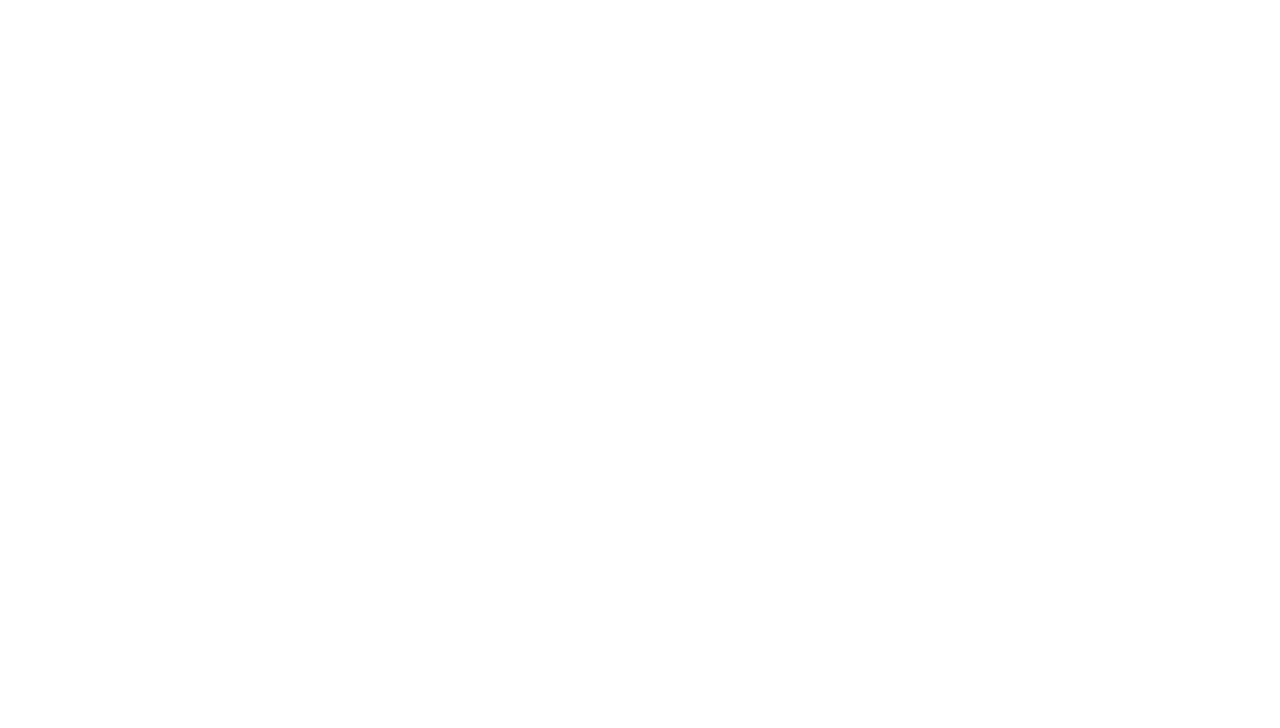
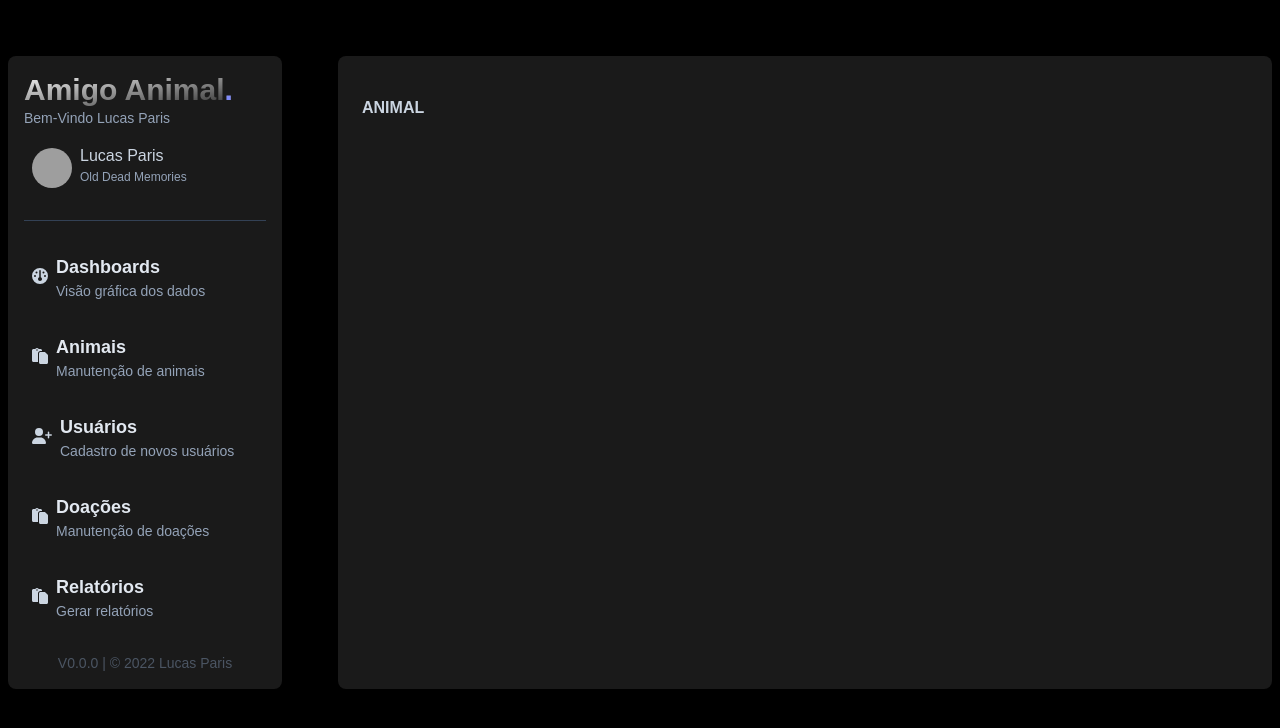
Before and after one commit to lucashparis/animal-friend, a React (Create React App) app in the folder frontend/: page /animal in a window 1280 px wide. Before the commit this address had no page. Shown: the top 728 px of the page. Built offline with nearby package versions, Linux system fonts and the light colour scheme; grey boxes are pictures that could not be loaded; a web font is replaced by a local one.

Commit message:
feat: Implement mvp pages

```diff
--- a/frontend/src/App.js
+++ b/frontend/src/App.js
@@ -1,13 +1,21 @@
 import { BrowserRouter as Router, Routes, Route } from 'react-router-dom'
 import Login from './components/login/Login';
+import Animal from './pages/Animal/Animal';
+import Donation from './pages/Donation/Donation';
 import Home from './pages/Home/Home';
+import Report from './pages/Report/Report';
+import User from './pages/User/User';
 
 function App() {
   return (
     <Router>
       <Routes>
-        <Route path='/' element={<Home />}/>
-        <Route path='/login' element={<Login />}/>
+        <Route path='/' element={<Home />} />
+        <Route path='/login' element={<Login />} />
+        <Route path='/usuario' element={<User />} />
+        <Route path='/relatorio' element={<Report />} />
+        <Route path='/doacao' element={<Donation />} />
+        <Route path='/animal' element={<Animal />} />
       </Routes>
     </Router>
   );
--- a/frontend/src/components/itemMenu/ItemMenu.jsx
+++ b/frontend/src/components/itemMenu/ItemMenu.jsx
@@ -2,7 +2,7 @@ import '../../pages/Home/index.css';
 
 function ItemMenu(props) {
     return (
-        <a href="#" class="hover:bg-white/10 transition duration-150 ease-linear rounded-lg py-3 px-2 group">
+        <div href="#" class="hover:bg-white/10 transition duration-150 ease-linear rounded-lg py-3 px-2 group">
             <div class="flex flex-col space-y-2 md:flex-row md:space-y-0 space-x-2 items-center">
                 <div>
                     {props.icon}
@@ -12,7 +12,7 @@ function ItemMenu(props) {
                     <p class="text-slate-400 text-sm hidden md:block">{props.description}</p>
                 </div>
             </div>
-        </a>
+        </div>
     );
 }
 
--- a/frontend/src/components/sidebar/Sidebar.jsx
+++ b/frontend/src/components/sidebar/Sidebar.jsx
@@ -1,5 +1,6 @@
 import { faFileClipboard, faGauge, faUserPlus } from '@fortawesome/free-solid-svg-icons';
 import { FontAwesomeIcon } from '@fortawesome/react-fontawesome';
+import { Link } from 'react-router-dom';
 import '../../pages/Home/index.css';
 import ItemMenu from '../itemMenu/ItemMenu';
 import Version from '../version/Version';
@@ -8,7 +9,7 @@ function Sidebar(props) {
     return (
         <div id="menu" class="bg-white/10 col-span-3 rounded-lg p-4">
             <h1 class="font-bold text-lg lg:text-3xl bg-gradient-to-br from-white via-white/50 to-transparent bg-clip-text text-transparent">Amigo Animal<span class="text-indigo-400">.</span></h1>
-            <p class="text-slate-400 text-sm mb-2">Welcome Lucas Paris</p>
+            <p class="text-slate-400 text-sm mb-2">Bem-Vindo Lucas Paris</p>
             <a href="#" class="flex flex-col space-y-2 md:space-y-0 md:flex-row mb-5 items-center md:space-x-2 hover:bg-white/10 group transition duration-150 ease-linear rounded-lg group w-full py-3 px-2">
                 <div>
                     <img class="rounded-full w-10 h-10 relative object-cover" src="https://img.freepik.com/free-photo/no-problem-concept-bearded-man-makes-okay-gesture-has-everything-control-all-fine-gesture-wears-spectacles-jumper-poses-against-pink-wall-says-i-got-this-guarantees-something_273609-42817.jpg?w=1800&t=st=1669749937~exp=1669750537~hmac=4c5ab249387d44d91df18065e1e33956daab805bee4638c7fdbf83c73d62f125" alt="" />
@@ -20,12 +21,13 @@ function Sidebar(props) {
             </a>
             <hr class="my-2 border-slate-700" />
             <div id="menu" class="flex flex-col space-y-2 my-5">
-                <ItemMenu icon={<FontAwesomeIcon icon={faGauge} />} name={'Dashboard'} description={'Visão gráfica dos dados'} />
-                <ItemMenu icon={<FontAwesomeIcon icon={faUserPlus} />} name={'Usuário'} description={'Cadastro de novos usuários'} />
-                <ItemMenu icon={<FontAwesomeIcon icon={faFileClipboard} />} name={'Relatório'} description={'Gerar relatórios'} />
-                <ItemMenu icon={<FontAwesomeIcon icon={faFileClipboard} />} name={'Doações'} description={'Manutenção de doações'} />
+                <Link to={'/'}><ItemMenu icon={<FontAwesomeIcon icon={faGauge} />} name={'Dashboards'} description={'Visão gráfica dos dados'} /></Link>
+                <Link to={'/animal'}><ItemMenu icon={<FontAwesomeIcon icon={faFileClipboard} />} name={'Animais'} description={'Manutenção de animais'} /></Link>
+                <Link to={'/usuario'}><ItemMenu icon={<FontAwesomeIcon icon={faUserPlus} />} name={'Usuários'} description={'Cadastro de novos usuários'} /></Link>
+                <Link to={'/doacao'}><ItemMenu icon={<FontAwesomeIcon icon={faFileClipboard} />} name={'Doações'} description={'Manutenção de doações'} /></Link>
+                <Link to={'/relatorio'}><ItemMenu icon={<FontAwesomeIcon icon={faFileClipboard} />} name={'Relatórios'} description={'Gerar relatórios'} /></Link>
             </div>
-            <Version version={'v0.0.0'} author={'Lucas Paris'} />
+            <Version version={'V0.0.0'} author={'Lucas Paris'} />
         </div>
     );
 }
--- /dev/null
+++ b/frontend/src/pages/Animal/Animal.jsx
@@ -0,0 +1,19 @@
+import Sidebar from '../../components/sidebar/Sidebar';
+import '../../pages/Home/index.css';
+
+function Animal(props) {
+    return (
+        <div class="antialiased bg-black w-full min-h-screen text-slate-300 relative py-4">
+            <div class="grid grid-cols-12 mx-auto gap-2 sm:gap-4 md:gap-6 lg:gap-10 xl:gap-14 max-w-7xl my-10 px-2">
+                <Sidebar />
+                <div id="content" class="bg-white/10 col-span-9 rounded-lg p-6">
+                    <div id="24h">
+                        <h1 class="font-bold py-4 uppercase">Animal</h1>
+                    </div>
+                </div>
+            </div>
+        </div>
+    );
+}
+
+export default Animal;
--- /dev/null
+++ b/frontend/src/pages/Donation/Donation.jsx
@@ -0,0 +1,19 @@
+import Sidebar from '../../components/sidebar/Sidebar';
+import '../../pages/Home/index.css';
+
+function Donation(props) {
+    return (
+        <div class="antialiased bg-black w-full min-h-screen text-slate-300 relative py-4">
+            <div class="grid grid-cols-12 mx-auto gap-2 sm:gap-4 md:gap-6 lg:gap-10 xl:gap-14 max-w-7xl my-10 px-2">
+                <Sidebar />
+                <div id="content" class="bg-white/10 col-span-9 rounded-lg p-6">
+                    <div id="24h">
+                        <h1 class="font-bold py-4 uppercase">Doacao</h1>
+                    </div>
+                </div>
+            </div>
+        </div>
+    );
+}
+
+export default Donation;
--- /dev/null
+++ b/frontend/src/pages/Report/Report.jsx
@@ -0,0 +1,19 @@
+import Sidebar from '../../components/sidebar/Sidebar';
+import '../../pages/Home/index.css';
+
+function Report(props) {
+    return (
+        <div class="antialiased bg-black w-full min-h-screen text-slate-300 relative py-4">
+            <div class="grid grid-cols-12 mx-auto gap-2 sm:gap-4 md:gap-6 lg:gap-10 xl:gap-14 max-w-7xl my-10 px-2">
+                <Sidebar />
+                <div id="content" class="bg-white/10 col-span-9 rounded-lg p-6">
+                    <div id="24h">
+                        <h1 class="font-bold py-4 uppercase">Relatorio</h1>
+                    </div>
+                </div>
+            </div>
+        </div>
+    );
+}
+
+export default Report;
--- /dev/null
+++ b/frontend/src/pages/User/User.jsx
@@ -0,0 +1,19 @@
+import Sidebar from '../../components/sidebar/Sidebar';
+import '../../pages/Home/index.css';
+
+function User(props) {
+    return (
+        <div class="antialiased bg-black w-full min-h-screen text-slate-300 relative py-4">
+            <div class="grid grid-cols-12 mx-auto gap-2 sm:gap-4 md:gap-6 lg:gap-10 xl:gap-14 max-w-7xl my-10 px-2">
+                <Sidebar />
+                <div id="content" class="bg-white/10 col-span-9 rounded-lg p-6">
+                    <div id="24h">
+                        <h1 class="font-bold py-4 uppercase">Cadastro de Usuário</h1>
+                    </div>
+                </div>
+            </div>
+        </div>
+    );
+}
+
+export default User;
```
Also changed, not shown: frontend/src/pages/Home/Home.jsx (+1 -21 lines).
